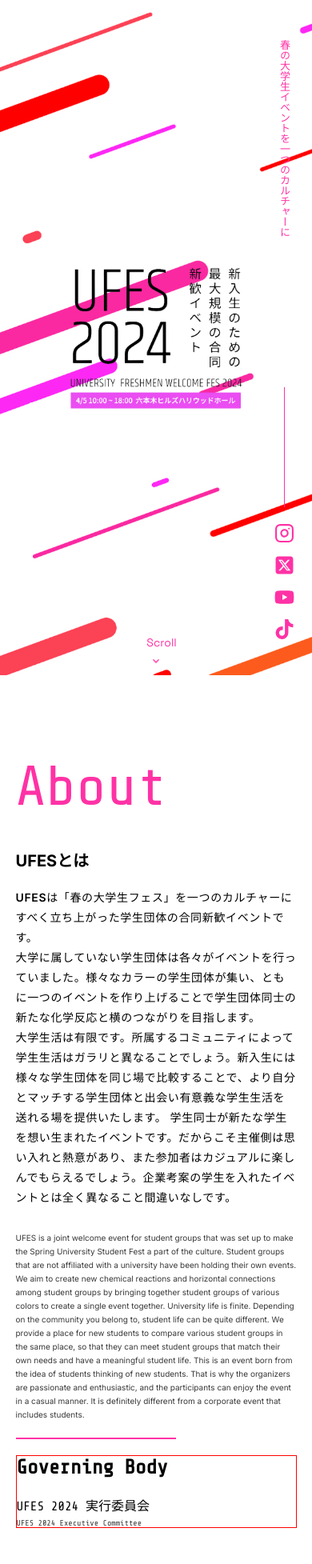
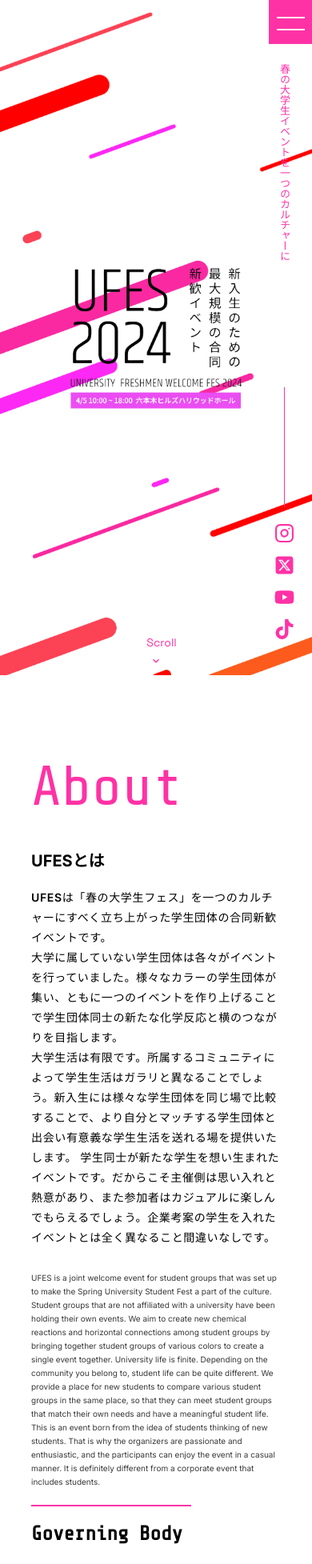
Before and after one commit to kohta9521/UFES2024_Official_Site, a Next.js app: page / in a window 390 px wide. Shown: the top 1955 px of the page at 80% size. Built offline with nearby package versions, Linux system fonts and the light colour scheme.

Commit message:
add responsive hamburger menu

```diff
--- a/components/atoms/styles/HamburgerBtn.module.scss
+++ b/components/atoms/styles/HamburgerBtn.module.scss
@@ -5,11 +5,14 @@
   display: flex;
   align-items: center;
   justify-content: center;
+  position: absolute;
   position: fixed;
-  right: 30px;
-  top: -5px;
+  right: 0px;
+  top: 0px;
   z-index: 999;
-  height: 80px;
+  width: 54px;
+  height: 55px;
+  background-color: var(--main-pink);
 
   &.open .line {
     &:nth-child(1) {
@@ -25,11 +28,12 @@
     display: flex;
     flex-direction: column;
     justify-content: space-around;
-    height: 24px;
+    height: 25px;
+    margin-top: -10px;
 
     .line {
-      background-color: var(--main-black-color);
-      width: 45px;
+      background-color: var(--main-white-color);
+      width: 35px;
       transition: all 0.3s ease;
       &:nth-child(1) {
         height: 2px;
--- a/components/atoms/styles/TopVerticalText.module.scss
+++ b/components/atoms/styles/TopVerticalText.module.scss
@@ -27,7 +27,7 @@
 @media screen and (max-width: 1280px) {
   .verticalBox {
     position: absolute;
-    top: 10px;
+    top: 60px;
     right: 35px;
     width: 20px;
     height: 450px;
@@ -47,7 +47,7 @@
 @media screen and (max-width: 768px) {
   .verticalBox {
     position: absolute;
-    top: 50px;
+    top: 80px;
     right: 24px;
     width: 20px;
     height: 450px;
--- a/components/molecules/styles/SnsBox.module.scss
+++ b/components/molecules/styles/SnsBox.module.scss
@@ -1,5 +1,6 @@
 .box {
   position: absolute;
+  position: fixed;
   right: 10px;
   bottom: 10px;
   width: 100px;
--- a/components/organisms/Top.tsx
+++ b/components/organisms/Top.tsx
@@ -1,3 +1,5 @@
+"use client";
+import { useState } from "react";
 import React from "react";
 import Image from "next/image";
 
@@ -9,10 +11,17 @@ import TopVerticalText from "../atoms/TopVerticalText";
 import ScrollDownText from "../atoms/ScrollDownText";
 import TopListBox from "../molecules/TopListBox";
 import SnsBox from "../molecules/SnsBox";
+import HamburgerBtn from "../atoms/HamburgerBtn";
 
 const Top = () => {
+  const [isOpen, setIsOpen] = useState(false);
+
+  const toggle = () => {
+    setIsOpen(!isOpen);
+  };
   return (
     <div className={styles.top}>
+      <HamburgerBtn isOpen={false} toggle={toggle} />
       <TopVerticalText
         id={1}
         text="春の大学生イベントを一つのカルチャーに"
--- a/components/organisms/styles/About.module.scss
+++ b/components/organisms/styles/About.module.scss
@@ -38,7 +38,7 @@
     .underBorder {
       display: block;
       width: 450px;
-      height: 1.5px;
+      height: 2px;
       background-color: var(--main-pink);
       margin: 20px 0;
     }
@@ -106,14 +106,13 @@
       .underBorder {
         display: block;
         width: 200px;
-        height: 1.5px;
+        height: 2px;
         background-color: var(--main-pink);
         margin: 20px 0;
       }
       .underBox {
         width: 100%;
         display: flex;
-        border: 1px solid red;
         .leftBox {
           .mainName {
             font-size: 28px;
@@ -145,7 +144,7 @@
     z-index: 2;
 
     .container {
-      width: 90%;
+      width: 80%;
       height: 100%;
       margin: 0 auto;
       .mainTextBox {
@@ -174,7 +173,7 @@
       .underBorder {
         display: block;
         width: 200px;
-        height: 1.5px;
+        height: 2px;
         background-color: var(--main-pink);
         margin: 20px 0;
       }
--- a/components/organisms/styles/AutoSlideImage.module.scss
+++ /dev/null
@@ -1,39 +0,0 @@
-// components/AutoSlideImage.module.scss
-.slider {
-  overflow: hidden;
-  display: flex;
-  justify-content: start;
-  align-items: center;
-  height: 200px; // 必要に応じて調整
-  margin-bottom: 20px;
-}
-
-.slideTrack {
-  display: flex;
-  width: calc(300px * 6); // 画像の幅 * 画像の数（繰り返し分も考慮）
-  animation: slide 30s linear infinite; // 10秒でスライドを繰り返し
-}
-
-.slide {
-  display: flex;
-  width: 100%;
-  flex-shrink: 0;
-}
-
-.slide img {
-  width: 200px; // 画像の幅
-  padding: 30px;
-  height: auto;
-  flex-shrink: 0;
-}
-
-@keyframes slide {
-  from {
-    transform: translateX(0);
-  }
-  to {
-    transform: translateX(
-      -50%
-    ); // 半分スライドさせる（複製した分で無限ループを実現）
-  }
-}
```
Also changed, not shown: components/organisms/AutoSlideImage.tsx (deleted, +0 -26 lines), components/organisms/GreetSection.tsx (deleted, +0 -24 lines), components/organisms/styles/GreetSection.module.scss (deleted, +0 -22 lines).
